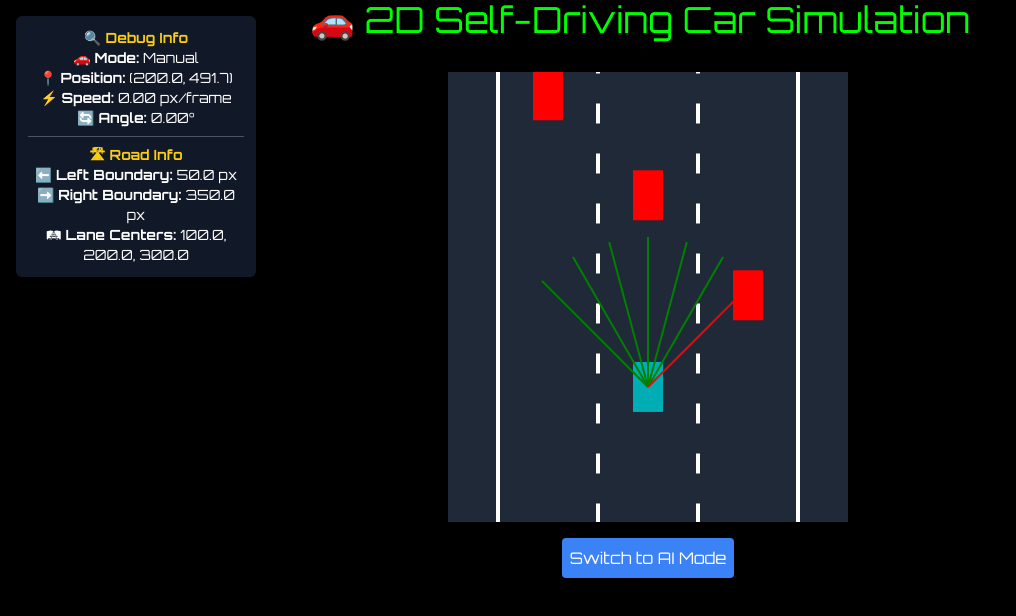
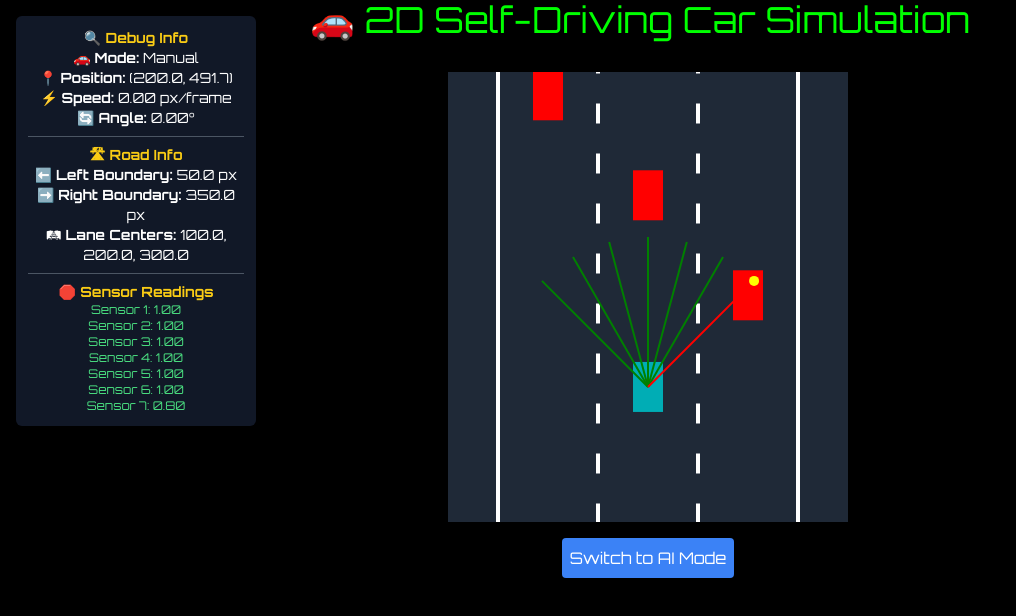
Before and after one commit to thapelomagqazana/self-driving-car-simulation, a React (Vite) app: page / in a window 1280 px wide. Shown: the top 616 px of the page, without its empty margins (0-1016 px from the left). Built offline with nearby package versions, Linux system fonts and the light colour scheme.

Commit message:
[feature]: Added visualization of sensors with highlighting detected obstacles with visual markers and showing real-time sensor data on the UI.

```diff
--- a/src/components/DebugInfo.tsx
+++ b/src/components/DebugInfo.tsx
@@ -7,12 +7,13 @@ interface DebugInfoProps {
   angle: number;
   isAIControlled: boolean;
   roadInfo: { lanePositions: number[]; leftBoundary: number; rightBoundary: number };
+  sensorReadings: number[];
 }
 
 /**
- * DebugInfo Component: Displays real-time car and road information.
+ * DebugInfo Component: Displays real-time car, road, and sensor information.
  */
-const DebugInfo: React.FC<DebugInfoProps> = ({ x, y, speed, angle, isAIControlled, roadInfo }) => {
+const DebugInfo: React.FC<DebugInfoProps> = ({ x, y, speed, angle, isAIControlled, roadInfo, sensorReadings }) => {
   return (
     <div className="absolute top-4 left-4 bg-gray-900 text-white p-3 rounded-md text-sm shadow-lg w-60">
       <p className="font-bold text-yellow-400">🔍 Debug Info</p>
@@ -21,10 +22,22 @@ const DebugInfo: React.FC<DebugInfoProps> = ({ x, y, speed, angle, isAIControlle
       <p>⚡ <strong>Speed:</strong> {speed.toFixed(2)} px/frame</p>
       <p>🔄 <strong>Angle:</strong> {angle.toFixed(2)}°</p>
       <hr className="my-2 border-gray-600" />
+
       <p className="font-bold text-yellow-400">🛣 Road Info</p>
       <p>⬅️ <strong>Left Boundary:</strong> {roadInfo.leftBoundary.toFixed(1)} px</p>
       <p>➡️ <strong>Right Boundary:</strong> {roadInfo.rightBoundary.toFixed(1)} px</p>
       <p>🛤 <strong>Lane Centers:</strong> {roadInfo.lanePositions.map(pos => pos.toFixed(1)).join(", ")}</p>
+
+      <hr className="my-2 border-gray-600" />
+
+      <p className="font-bold text-yellow-400">🛑 Sensor Readings</p>
+      <ul className="list-none text-xs">
+        {sensorReadings.map((reading, index) => (
+          <li key={index} className={reading < 0.5 ? "text-red-400" : "text-green-400"}>
+            Sensor {index + 1}: {reading.toFixed(2)}
+          </li>
+        ))}
+      </ul>
     </div>
   );
 };
--- a/src/components/SimulationCanvas.tsx
+++ b/src/components/SimulationCanvas.tsx
@@ -12,11 +12,11 @@ const SimulationCanvas = () => {
   const road = new Road(200, 300, 3);
   const [car, setCar] = useState(new Car(road.getLaneCenter(1), 500, road, isAIControlled));
 
-  // Add traffic cars (later, we can make them move)
+  // Add traffic cars
   const traffic: Car[] = [
-    new Car(road.getLaneCenter(0), 200, road, true), // Static traffic car in left lane
+    new Car(road.getLaneCenter(0), 200, road, true),
     new Car(road.getLaneCenter(1), 300, road, true),
-    new Car(road.getLaneCenter(2), 400, road, true)  // Static traffic car in right lane
+    new Car(road.getLaneCenter(2), 400, road, true)
   ];
 
   const [debugInfo, setDebugInfo] = useState({
@@ -25,6 +25,7 @@ const SimulationCanvas = () => {
     speed: car.speed,
     angle: car.angle,
     roadInfo: road.getDebugInfo(),
+    sensorReadings: car.sensor.smoothReadings, // Track sensor readings
   });
 
   useEffect(() => {
@@ -55,7 +56,7 @@ const SimulationCanvas = () => {
       ctx.save();
       ctx.translate(0, cameraY);
 
-      // **Optimize Road Rendering**
+      // **Draw Road**
       road.updateScroll(car.y);
       road.draw(ctx, canvasHeight);
 
@@ -64,19 +65,20 @@ const SimulationCanvas = () => {
         trafficCar.draw(ctx);
       }
 
-      // Update & Draw Car
+      // **Update & Draw Player Car**
       car.update(traffic);
       car.draw(ctx);
 
       ctx.restore();
 
-      // Update Debug Info
+      // **Update Debug Info**
       setDebugInfo({
         x: car.x,
         y: car.y,
         speed: car.speed,
         angle: car.angle,
         roadInfo: road.getDebugInfo(),
+        sensorReadings: car.sensor.smoothReadings, // Update sensor values in UI
       });
 
       animationFrameId = requestAnimationFrame(animate);
@@ -102,6 +104,7 @@ const SimulationCanvas = () => {
           angle={debugInfo.angle * (180 / Math.PI)}
           isAIControlled={isAIControlled}
           roadInfo={debugInfo.roadInfo}
+          sensorReadings={debugInfo.sensorReadings} // Pass sensor data to UI
         />
       </div>
 
--- a/src/models/Sensor.ts
+++ b/src/models/Sensor.ts
@@ -150,18 +150,27 @@ export default class Sensor {
     }
 
     /**
-     * Draws sensor rays with colors indicating obstacle detection.
+     * Draws sensor rays with visual markers.
      */
     draw(ctx: CanvasRenderingContext2D) {
         for (let i = 0; i < this.rays.length; i++) {
             const ray = this.rays[i];
-            ctx.strokeStyle = this.smoothReadings[i] < 1 ? "red" : "green"; // Use smoothed values
+            const detected = this.smoothReadings[i] < 1;
+
+            ctx.strokeStyle = detected ? "red" : "green";
             ctx.lineWidth = 2;
-
             ctx.beginPath();
             ctx.moveTo(ray.start.x, ray.start.y);
             ctx.lineTo(ray.end.x, ray.end.y);
             ctx.stroke();
+
+            // Highlight detected obstacles
+            if (detected) {
+                ctx.fillStyle = "yellow";
+                ctx.beginPath();
+                ctx.arc(ray.end.x, ray.end.y, 5, 0, Math.PI * 2);
+                ctx.fill();
+            }
         }
     }
 }
```
